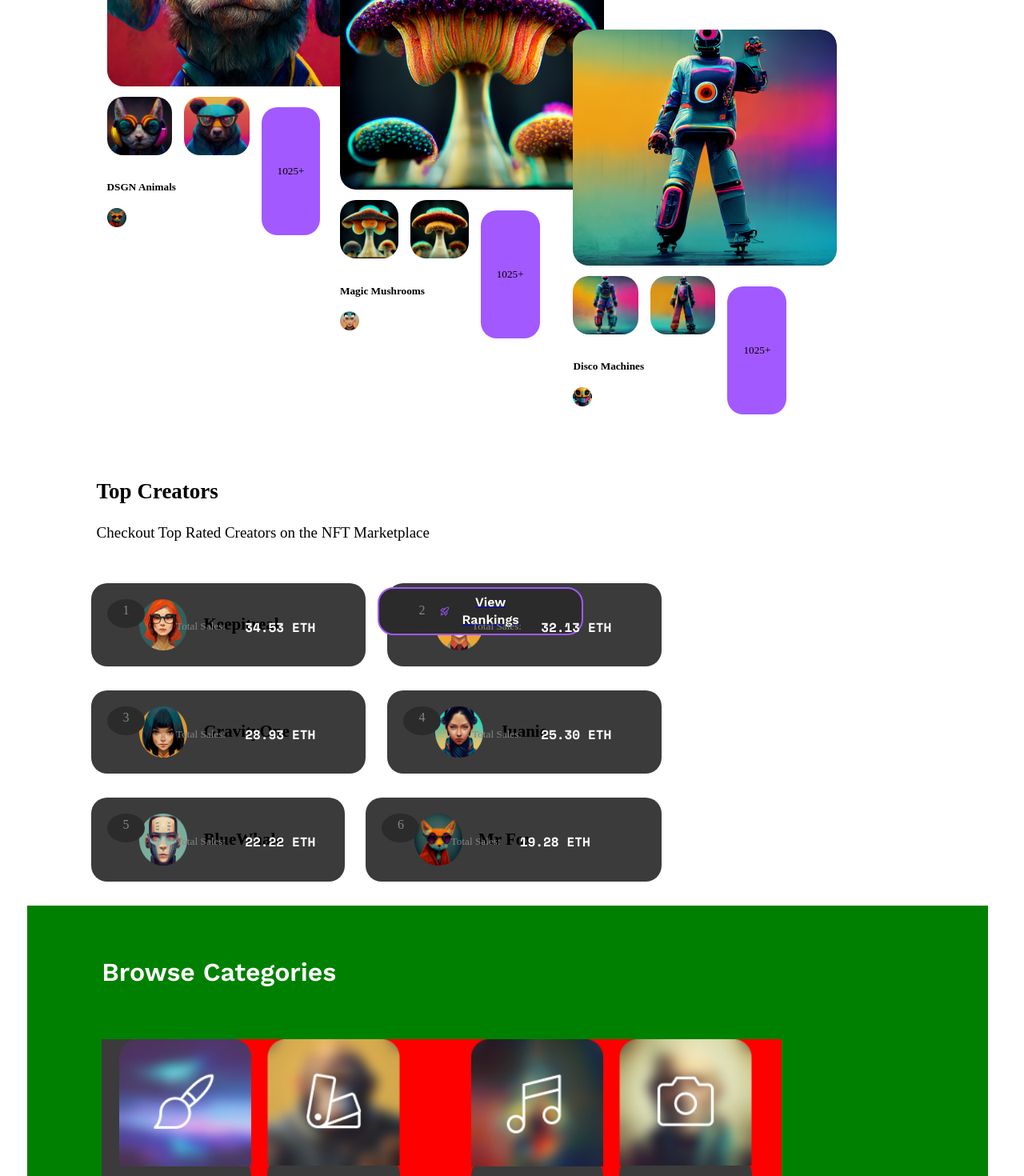
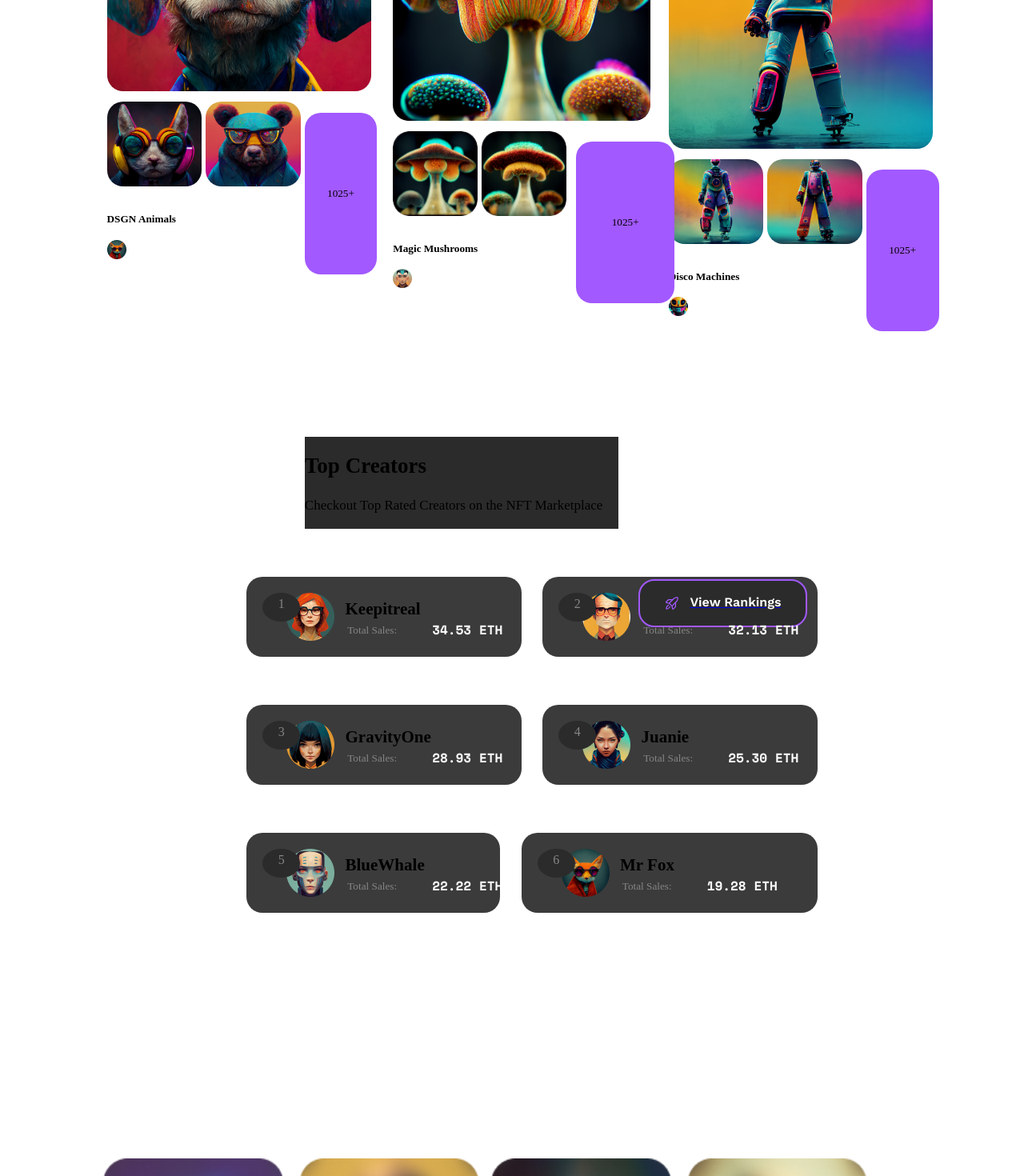
Before and after one commit to Grupo-1-Compass-UOL/NFT-Marketplace, a React (Vite) app: page / in a window 1280 px wide. Shown: the part 1680-3150 px from the top of the page at 80% size. Built offline with nearby package versions, Linux system fonts and the light colour scheme; the HTML template or start-up script is replaced by a standard one.

Commit message:
style: arrumando css das secion homepage

```diff
--- /dev/null
+++ b/src/components/forms/input.jsx
@@ -0,0 +1,36 @@
+import styles from "./Input.module.css";
+import PropTypes from 'prop-types';
+
+export function Input(props) {
+    const selectClass = props.isClass ? styles.inputFooter : styles.inputForm;
+    const image = {
+        backgroundImage: `url(${props.image})`,
+        backgroundRepeat: 'no-repeat',
+        backgroundPosition: 'left',
+        backgroundSize: 'cover',
+    };
+
+
+    return (
+        <input
+            className={`${styles.inputForm} ${selectClass} `}
+            type={props.type}
+            name={props.name}
+            value={props.value}
+            style={image}
+            placeholder={props.placeholder}
+            onChange={props.onChange}
+        />
+    );
+}
+
+Input.propTypes = {
+    name: PropTypes.string.isRequired,
+    type: PropTypes.string.isRequired,
+    placeholder: PropTypes.string.isRequired,
+    text: PropTypes.string.isRequired,
+    isClass: PropTypes.string.isRequired,
+    image: PropTypes.string.isRequired,
+    onChange: PropTypes.string.isRequired,
+    value: PropTypes.oneOfType([PropTypes.string, PropTypes.number]).isRequired,
+};
--- /dev/null
+++ b/src/components/forms/input.module.css
@@ -0,0 +1,64 @@
+.inputForm {
+    display: flex;
+    width: 315px;
+    height: 46px;
+    padding: 16px 20px;
+    align-items: center;
+    gap: 12px;
+    align-self: stretch;
+    border-radius: 20px;
+    border: 1px solid var(--caption-label-text, #858584);
+    outline: none;
+}
+
+.inputContainer {
+    position: relative;
+    display: flex;
+    justify-content: center;
+    align-items: center;
+}
+
+.inputFooter {
+    display: flex;
+    width: 315px;
+    height: 46px;
+    padding: 16px 30px;
+    align-items: center;
+    gap: 12px;
+    border-radius: 20px;
+    border: 1px solid var(--caption-label-text, #858584);
+    background: var(--text, #FFF);
+    color: #2B2B2B;
+    outline: none;
+}
+
+.inputForm::placeholder {
+    text-indent: 32px;
+}
+
+.inputTextCenter {
+    text-align: center;
+}
+
+.inputContainer {
+
+    display: flex;
+    justify-content: center;
+    align-items: center;
+    flex-direction: row;
+}
+
+
+@media screen and (min-width: 834px) {
+    .inputFooter {
+        width: 320px;
+        height: 46px;
+    }
+}
+
+@media screen and (min-width: 1024px) {
+    .inputFooter {
+        width: 420px;
+        height: 60px;
+    }
+}
--- a/src/pages/homepage/BrowseCategories/style/BrowseCategaries.module.css
+++ b/src/pages/homepage/BrowseCategories/style/BrowseCategaries.module.css
@@ -81,26 +81,26 @@
     transition: 200ms;
 }
 
-.BrowseCategories__table__desktop{
+.BrowseCategories__table__desktop {
     display: flex;
     flex-direction: column;
     gap: 20px;
 }
 
-.BrowseCategories__table__desktop2{
+.BrowseCategories__table__desktop2 {
     display: flex;
     flex-direction: column;
     gap: 20px;
 }
 
 @media screen and (min-width: 819px) {
-    .BrowseCategories__table__desktop{
+    .BrowseCategories__table__desktop {
         display: flex;
         flex-direction: row;
         gap: 20px;
     }
 
-    .BrowseCategories__table__desktop2{
+    .BrowseCategories__table__desktop2 {
         display: flex;
         flex-direction: row;
         gap: 20px;
@@ -114,7 +114,8 @@
         gap: 40px;
         align-self: stretch;
     }
-    .BrowseCategories__img{
+
+    .BrowseCategories__img {
         display: flex;
         width: 315px;
         height: 500px;
@@ -139,33 +140,30 @@
         flex-direction: column;
         gap: 40px;
         align-self: stretch;
-        background-color: green;
     }
 
-    .BrowseCategories__table__desktop{
+    .BrowseCategories__table__desktop {
         width: 810px;
-        height: 250px;
+        height: 270px;
         display: flex;
         align-items: flex-start;
-        gap: 125px;
-        margin-left: 3rem;
-        background-color: red;
+        gap: 170px;
+        margin-left: 6rem;
     }
 
-    .BrowseCategories__table__desktop2{
+    .BrowseCategories__table__desktop2 {
         width: 810px;
         height: 250px;
         display: flex;
         flex-direction: row;
-        gap: 125px;
-        background-color: royalblue;
-        margin-left: 3rem;
+        gap: 170px;
+        margin-left: 6rem;
     }
 
-    .BrowseCategories__img{
+    .BrowseCategories__img {
         width: 400px;
         height: 600px;
-        background-color: #3B3B3B;
+
     }
 
     .BrowseCategories__container h1 {
@@ -173,8 +171,8 @@
         margin-left: 7rem;
     }
 
-    .CategoryCard img{
-        width: 12.5rem;
+    .CategoryCard img {
+        width: 17rem;
         height: auto
     }
 }
--- a/src/pages/homepage/SubscribeWidget/SubscribeWidget.jsx
+++ b/src/pages/homepage/SubscribeWidget/SubscribeWidget.jsx
@@ -1,9 +1,9 @@
 import Photo from '../../../assets/images/Photo.png';
 import styles from './style/SubscribeWidget.module.css'
 import SubscribeHeadlineText from './SubscribeHeadlineText';
-import { Input } from '../../../../Forms/Input';
+import { Input } from '../../../components/forms/input';
 import { useState, useEffect } from 'react';
-import { IconEmail } from '../../../img/iconEmail';
+import { IconEmail } from '../../../assets/images/img/iconEmail';
 
 function SubscribeWidget() {
 
--- a/src/pages/homepage/herosection/style/HeroSection.module.css
+++ b/src/pages/homepage/herosection/style/HeroSection.module.css
@@ -78,6 +78,7 @@
     left: 0;
     top: 0;
     width: 330px;
+    margin-left: -2rem;
 }
 
 .box .highlightedNFT {
@@ -93,6 +94,7 @@
 }
 
 .btnheadlinesubhead button {
+    display: flex;
     border-radius: 20px;
     background: var(--call-to-action, #A259FF);
     display: flex;
@@ -110,6 +112,7 @@
     font-weight: 600;
     line-height: 140%;
     border: none;
+    margin-left: 1rem;
 }
 .btnheadlinesubhead button:hover{
     cursor: pointer;
@@ -285,6 +288,11 @@
         gap: 50px;
         align-self: stretch;
     }
+    .box .highlightedNFT {
+        margin-left: 5rem;
+        margin-top: 0rem;
+
+    }
 }
 
 @media screen and (min-width: 1024px) {
@@ -336,8 +344,8 @@
     flex-direction: column;
     width: 120%;
     height: 470px;
-    margin-left: 3rem;
-    margin-top: -8rem;
+    margin-left: 8rem;
+    margin-top: -13rem;
 
 }
 
--- a/src/pages/homepage/topratedartists/style/TopRatedArtists.module.css
+++ b/src/pages/homepage/topratedartists/style/TopRatedArtists.module.css
@@ -88,7 +88,7 @@
 
 }
 .artistCard img {
-    margin-left: -2rem;
+    margin-left: -2.8rem;
 }
 
 .artistCard h2 {
@@ -97,13 +97,15 @@
     font-weight: 600;
     line-height: 140%;
     text-transform: capitalize;
+    margin-top: 0.5rem;
+    margin-left: -0.5rem;
 }
 
 .artistCard p {
     position: absolute;
     color: var(--caption-label-text, #858584);
-    margin-top: 2rem;
-    margin-left: 6.5rem;
+    margin-top: 3rem;
+    margin-left: 8rem;
 }
 
 .artistCard h4 {
@@ -114,8 +116,8 @@
     font-style: normal;
     font-weight: 400;
     line-height: 140%;
-    margin-top: 1.8rem;
-    margin-left: 13rem;
+    margin-top: 2.7rem;
+    margin-left: 16rem;
 }
 
 .button Button {
@@ -147,22 +149,27 @@
 @media screen and (min-width: 819px) {
     .TopRatedArtists {
         display: flex;
-        width: 690px;
+        width: 818px;
         flex-direction: column;
         align-items: flex-start;
         gap: 30px;
+
     }
 
     .SectionHeadlinebuttontext{
         margin-left: 6rem;
+        width:60%;
+        background-color: #2B2B2B;
     }
 
     .SectionHeadlinebuttontext h1 {
         font-size: 27px;
+
     }
 
     .SectionHeadlinebuttontext p {
-        font-size: 19px;
+        width: 100%;
+        font-size: 17px;
     }
 
     .TopRatedArtists_1{
@@ -198,13 +205,21 @@
     .button Button {
         display: flex;
         height: 60px;
-        padding: 0px 75px;
-        margin-top: -30rem;
-        margin-left: 35rem;
+        padding: 0px 30px;
+        margin-top: -36rem;
+        margin-left: 44rem;
     }
 }
 
 @media screen and (min-width: 1080px) {
+    .TopRatedArtists{
+        display: flex;
+        padding: 80px 195px;
+        flex-direction: column;
+        align-items: center;
+        gap: 60px;
+        align-self: stretch;
+    }
     .artistCard {
         width: 330px;
         display: flex;
@@ -213,6 +228,5 @@
         align-self: stretch;
         border-radius: 20px;
         margin-left: 2rem;
-        background: #3B3B3B;
     }
 }
--- a/src/pages/homepage/trendingcollection/style/TrendingCollection.module.css
+++ b/src/pages/homepage/trendingcollection/style/TrendingCollection.module.css
@@ -5,6 +5,7 @@
     align-items: center;
     gap: 40px;
     align-self: stretch;
+
 
 }
 
@@ -21,7 +22,7 @@
     flex-direction: column;
     align-items: flex-start;
     gap: 15px;
-    flex: 1 0 0;
+    width: 28rem;
 }
 
 .collectionTablet {
@@ -33,7 +34,6 @@
 }
 
 .PhotosNumbers {
-    gap: 15px;
     align-self: stretch;
 }
 
@@ -53,19 +53,20 @@
 .Frame {
     display: flex;
     gap: 15px;
-    width: 10rem;
-    height: 5.5rem;
+    width: 27.5rem;
+    height: 8rem;
     margin-top: 1rem;
+
 }
 
 .Frame p {
     display: flex;
-    height: 90px;
-    padding: 35px 20px;
+    height: 0px;
+    width: 2rem;
+    padding: 48px 0px;
     flex-direction: column;
     justify-content: center;
     align-items: center;
-    gap: 10px;
     flex: 1 0 0;
     border-radius: 20px;
     background: var(--call-to-action, #A259FF);
@@ -108,23 +109,34 @@
         gap: 10px;
         margin-left: 2.5rem;
     }
-    .collectionTablet {
-        margin-left: 22rem;
-        margin-top: -31.5rem;
+    .collectionTablet  {
+        margin-left: 27rem;
+        margin-top: -39rem;
         display: block;
     }
 
     .CollectionCard {
         display: flex;
+        width: 330px;
         flex-direction: column;
         align-items: flex-start;
         gap: 15px;
-        flex: 1 0 0;
-        margin-top: 2rem;
+        flex-shrink: 0;
+        margin-top: 2.5rem;
+    }
+    .collectionTablet  .Frame p {
+        position: absolute;
+        padding: 48px;
+        margin-left: 17.3rem;
     }
 
-
-
+    .Frame {
+        display: flex;
+        gap:15px;
+        width: 100%;
+        height: 8rem;
+        margin-top: 1rem;
+    }
 }
 
 @media screen and (min-width: 1080px) {
@@ -137,9 +149,20 @@
         margin-left: 2.5rem;
     }
     .collectionDesktop {
-        margin-left: 44rem;
-        margin-top: -31.5rem;
+        margin-left: 53rem;
+        margin-top: -39rem;
         display: block;
+    }
+    .CollectionCard {
+        width: 26rem;
+    }
+
+    .Frame p{
+        height: 8rem;
+    }
+    .Frame {
+        gap: 5px;
+        width: 25.5rem;
     }
 
 
```
Also changed, not shown: src/assets/images/Primary Photo Placeholder.png.
